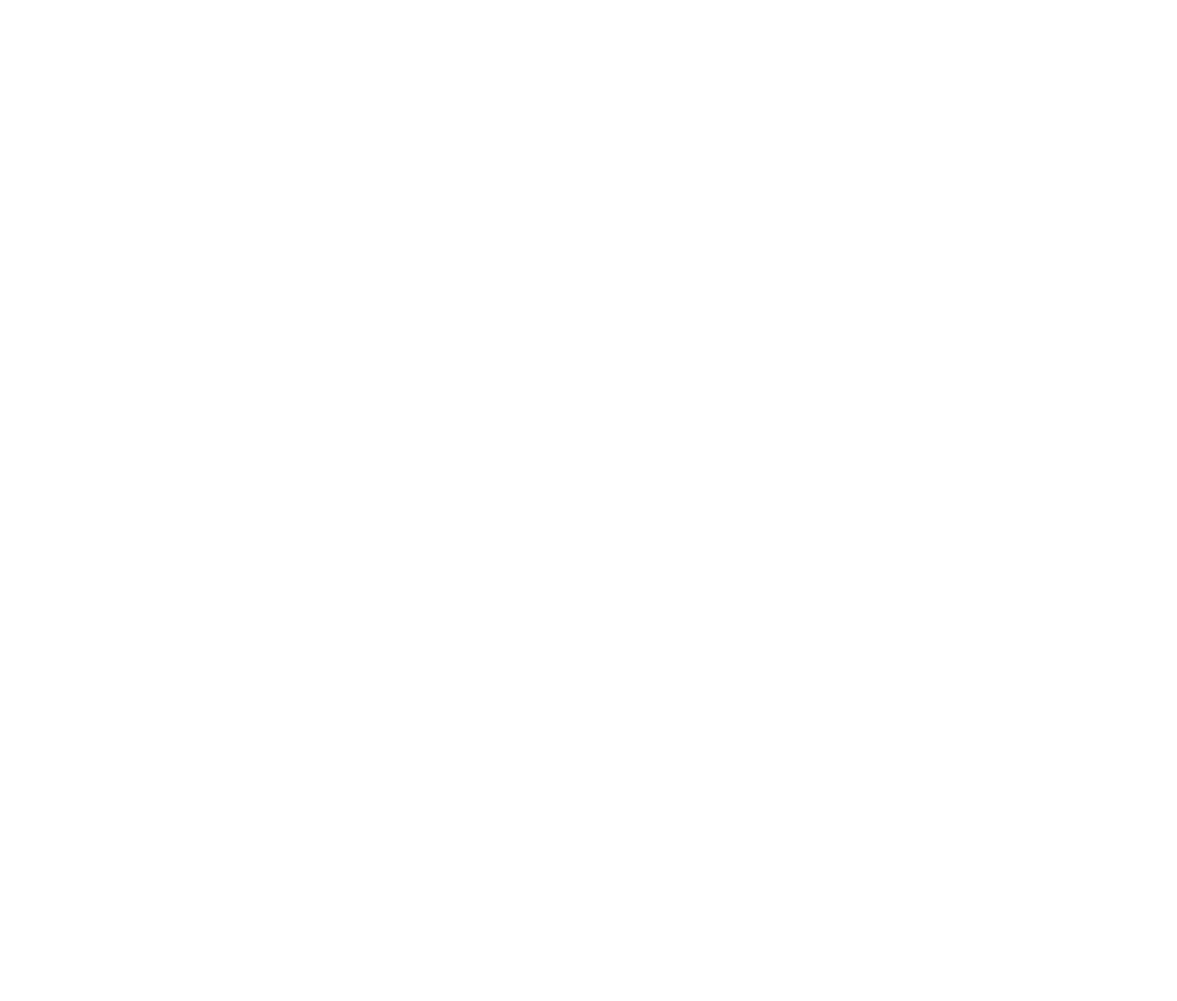
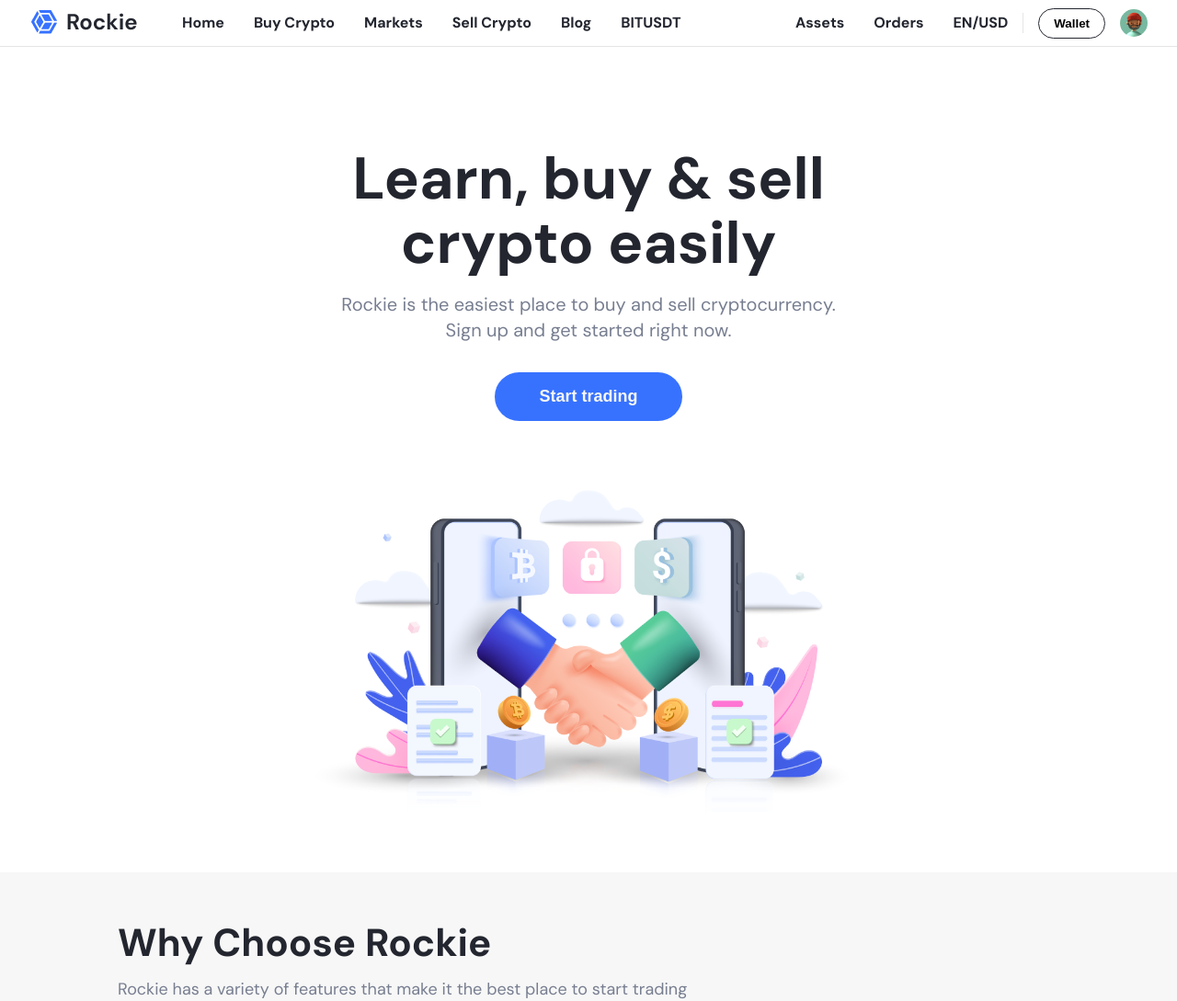
Before and after one commit to simpledeadly/rockie-landing-page, a plain HTML site: page index.html in a window 1280 px wide. Shown: the whole page at 92% size. Before the commit the page ends 800 px from the top, so only its background shows below. Drawn offline with Linux system fonts and the light colour scheme.

Commit message:
use BEM, finish header, finish banner (both adaptive)

```diff
--- a/index.html
+++ b/index.html
@@ -3,11 +3,95 @@
 	<head>
 		<meta charset="UTF-8" />
 		<meta name="viewport" content="width=device-width, initial-scale=1.0" />
+		<link rel="stylesheet" href="./styles.css" />
 		<title>Rockie | Crypto Exchange</title>
 	</head>
-	<body>
-		<header></header>
-		<main></main>
-		<footer></footer>
+	<body id="root">
+		<header class="header">
+			<div class="section">
+				<a href="#" class="logo">
+					<img src="./images/logo.png" alt="logo" />
+				</a>
+				<ul class="header__navbar">
+					<li><a href="#">Home</a></li>
+					<li><a href="#">Buy Crypto</a></li>
+					<li><a href="#">Markets</a></li>
+					<li><a href="#">Sell Crypto</a></li>
+					<li><a href="#">Blog</a></li>
+					<li><a href="#">BITUSDT</a></li>
+				</ul>
+			</div>
+			<div class="section">
+				<ul class="header__navbar">
+					<li class="header__dropdown">
+						<a href="#">Assets</a>
+						<ul class="header__dropdown_show">
+							<li><a href="#">Binance Visa Card</a></li>
+							<li><a href="#">Crypto Loans</a></li>
+							<li><a href="#">Binance Pay</a></li>
+						</ul>
+					</li>
+					<li class="header__dropdown">
+						<a href="#">Orders</a>
+						<ul class="header__dropdown_show">
+							<li><a href="#">Binance Convert</a></li>
+							<li><a href="#">Spot</a></li>
+							<li><a href="#">Margin</a></li>
+							<li><a href="#">P2P</a></li>
+						</ul>
+					</li>
+					<li class="header__dropdown">
+						<a href="#">EN/USD</a>
+						<ul class="header__dropdown_show header__dropdown_show_with-images">
+							<li><a href="#">English</a></li>
+							<li><a href="#">Russian</a></li>
+							<li><a href="#">Spanish</a></li>
+						</ul>
+					</li>
+				</ul>
+				<div class="header__navbar_mobile">≡</div>
+				<div class="separator">ㅤ</div>
+				<button class="button button_size_small">Wallet</button>
+				<img class="avatar" src="./images/avatar.png" alt="avatar" />
+			</div>
+		</header>
+		<main>
+			<section class="banner container-fluid">
+				<div class="banner__text">
+					<h2>Learn, buy & sell<br />crypto easily</h2>
+					<p>
+						Rockie is the easiest place to buy and sell cryptocurrency.<br />Sign
+						up and get started right now.
+					</p>
+				</div>
+				<button class="button button_size_large primary">Start trading</button>
+				<img class="banner__img" src="./images/banner.png" alt="banner" />
+			</section>
+			<section class="_color_bg2">
+				<div class="container-fluid">
+					<div class="hwp">
+						<h3>Why Choose Rockie</h3>
+						<p>
+							Rockie has a variety of features that make it the best place to
+							start trading
+						</p>
+					</div>
+					<div class="section">
+						<!--  -->
+						<!--  -->
+						<!-- СНАЧАЛА СТРУКТУРА, СТРОГО СНАЧАЛА СТРОГО СТРУКТУРА И ТОЛЬКО ТАК, НИКАК ИНАЧЕ!!! -->
+						<!--  -->
+						<!--  -->
+					</div>
+				</div>
+			</section>
+			<section></section>
+			<section></section>
+			<section></section>
+			<section></section>
+		</main>
+		<footer>
+			<!-- divs -->
+		</footer>
 	</body>
 </html>
--- a/styles.css
+++ b/styles.css
@@ -0,0 +1,330 @@
+@import url('https://fonts.googleapis.com/css2?family=DM+Sans:ital,opsz,wght@0,9..40,100..1000;1,9..40,100..1000&display=swap');
+
+* {
+	box-sizing: border-box;
+	margin: 0;
+	padding: 0;
+}
+
+:root {
+	--bg: #fff;
+	--line: #e5e5e5;
+	--text: #777e90;
+	--primary: #3772ff;
+	--onsurface: #23262f;
+	--second: #58bd7d;
+	--bg2: #f7f7f7;
+}
+
+body {
+	font-family: 'DM Sans', sans-serif;
+	font-weight: 400;
+	font-size: 16px;
+	line-height: 1.4;
+	background: var(--bg);
+	color: var(--text);
+}
+
+a {
+	color: #23262f;
+	text-decoration: none;
+}
+/* TROUBLES with hover, why?... */
+
+h1,
+h2,
+h3,
+h4,
+h5,
+h6 {
+	color: var(--onsurface);
+}
+
+h2 > br {
+	margin: 0 auto;
+}
+
+ul > li > a {
+	color: var(--onsurface);
+	font-weight: 700;
+	text-decoration: none;
+	padding: 0.5rem 1rem;
+	transition: all 0.1s;
+}
+
+ul > li > a:hover {
+	color: var(--primary);
+}
+
+/* HEADER */
+
+header.header {
+	position: fixed;
+	padding: 0.25rem 2rem;
+	display: flex;
+	justify-content: space-between;
+	align-items: center;
+	flex-direction: row;
+	background: var(--bg);
+	border-bottom: 1px solid var(--line);
+	width: 100%;
+}
+
+.section {
+	display: flex;
+	justify-content: center;
+	align-items: center;
+	flex-direction: row;
+}
+
+.logo {
+	margin-top: 0.25rem;
+	margin-right: 2rem;
+}
+
+.header__navbar {
+	display: flex;
+	align-items: center;
+	flex-direction: row;
+	list-style: none;
+	flex-wrap: wrap;
+	position: relative;
+	z-index: 3;
+}
+
+.header__navbar_mobile {
+	display: none;
+	font-weight: 900;
+	color: var(--onsurface);
+	margin-right: 1rem;
+	font-size: 20px;
+}
+
+.header__dropdown {
+	float: left;
+	display: block;
+}
+
+.header__dropdown_show {
+	list-style: none;
+	padding: 1rem 0.5rem;
+	width: 200px;
+	position: absolute;
+	top: 29px;
+	left: -9999px;
+	z-index: 3;
+	border-radius: 4px;
+	background: var(--bg);
+	-webkit-box-shadow: 0px 5px 15px rgba(35, 38, 47, 0.1);
+	box-shadow: 0px 5px 15px rgba(35, 38, 47, 0.1);
+	border: 1px solid var(--line);
+}
+
+.header__dropdown_show li {
+	padding: 0.5rem 0;
+}
+
+.header__dropdown:hover .header__dropdown_show {
+	left: auto;
+}
+
+.header__dropdown_show_with-images li::before {
+	margin-left: 1rem;
+}
+
+.header__dropdown_show_with-images li:nth-child(1)::before {
+	content: '🇺🇸';
+}
+
+.header__dropdown_show_with-images li:nth-child(2)::before {
+	content: '🇷🇺';
+}
+
+.header__dropdown_show_with-images li:nth-child(3)::before {
+	content: '🇪🇸';
+	margin-right: 0;
+}
+
+.separator {
+	width: 1px;
+	background: var(--line);
+}
+
+.section .button {
+	margin-left: 1rem;
+}
+
+.button,
+.button_size_small {
+	padding: 0.5rem 1rem;
+	border-radius: 100px;
+	border: 1px solid var(--onsurface);
+	font-weight: 600;
+	background: none;
+	transition: all 0.1s;
+}
+
+.button:hover {
+	background: var(--onsurface);
+	color: var(--line);
+	cursor: pointer;
+}
+
+.button.primary {
+	background: var(--primary);
+	color: var(--bg2);
+	border: none;
+}
+
+.button.primary:hover {
+	background: var(--primary);
+	opacity: 0.8;
+}
+
+.avatar {
+	border-radius: 100%;
+	margin-left: 1rem;
+	cursor: pointer;
+}
+
+/* MAIN */
+
+.banner {
+	text-align: center;
+	display: flex;
+	justify-content: center;
+	align-items: center;
+	flex-direction: column;
+}
+
+.banner__text {
+	margin-top: 10rem;
+}
+
+.banner__img {
+	margin-top: 2rem;
+	max-height: 100vh;
+	max-width: 80vh;
+	margin-bottom: 2rem;
+}
+
+.button_size_large {
+	margin-top: 2rem;
+	font-weight: 600;
+	padding: 1rem 3rem;
+	font-size: 18px;
+}
+
+.banner h2 {
+	font-size: 64px;
+	line-height: 1.1;
+}
+
+.banner p {
+	font-size: 20px;
+	margin-top: 1rem;
+}
+
+/* Next section */
+
+.container-fluid {
+	max-width: 1400px;
+	margin: 0 auto;
+}
+
+.between {
+	display: flex;
+	justify-content: space-between;
+	flex-direction: row;
+	/* flex-wrap: wrap; */
+}
+
+.section_half {
+	min-width: 600px;
+}
+
+.hwp {
+	display: flex;
+	justify-content: flex-start;
+	flex-direction: column;
+}
+
+.hwp h3 {
+	margin-top: 3rem;
+	font-size: 42px !important;
+}
+
+.hwp p {
+	margin-top: 0.5rem;
+	font-size: 18px;
+}
+
+._color_bg2 {
+	background: var(--bg2);
+}
+
+/* RESPONSIVE DESIGN */
+
+@media (max-width: 1520px) {
+	.container-fluid {
+		max-width: 1024px;
+	}
+	.between {
+		flex-direction: column;
+		flex-wrap: wrap;
+	}
+}
+
+@media (max-width: 1200px) {
+	.header__navbar_mobile {
+		display: block;
+	}
+	.header__navbar {
+		display: none;
+	}
+	.banner__text {
+		margin-top: 8rem;
+	}
+	.banner__img {
+		margin-top: 1rem;
+		max-height: 70vh;
+		max-width: 80vw;
+	}
+	.container-fluid {
+		max-width: 85vw;
+	}
+}
+
+@media (max-width: 1000px) {
+	.between {
+		display: flex;
+		justify-content: space-between;
+		flex-direction: column;
+		flex-wrap: wrap;
+	}
+}
+
+@media (max-width: 650px) {
+	header.header {
+		padding: 0.5rem 1rem;
+	}
+	.header__navbar {
+		display: none;
+	}
+	.banner__text h2 {
+		font-size: 11vw;
+	}
+	.banner__text p {
+		font-size: 4vw;
+	}
+	.banner__img {
+		max-height: 100vh;
+		min-width: 90vw;
+	}
+	.hwp h3 {
+		font-size: 7vw !important;
+	}
+	.hwp p {
+		font-size: 3.5vw;
+	}
+}
```
Also changed, not shown: images/avatar.png (added), images/logo.png (added), images/wcr.png (added).
